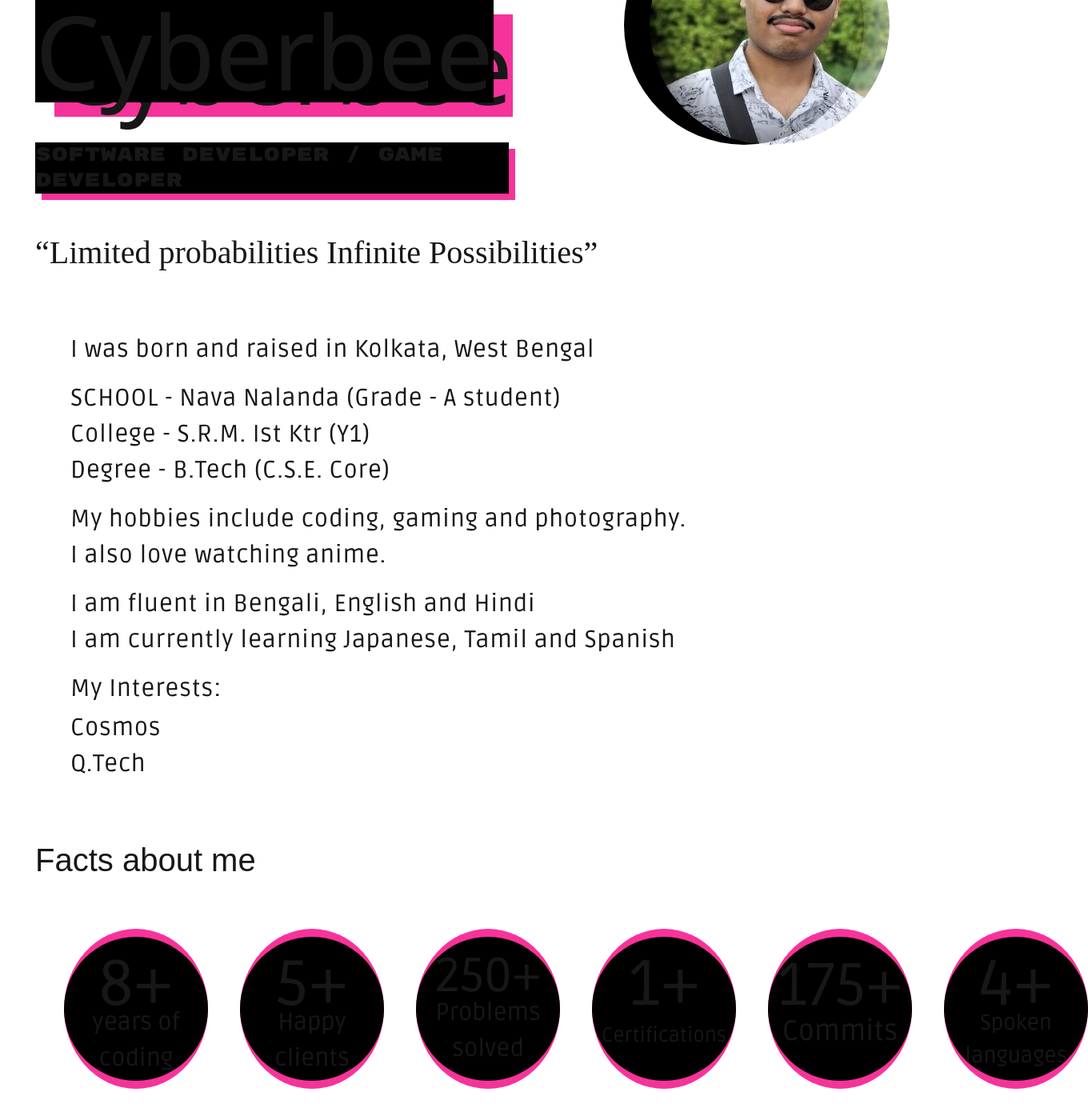
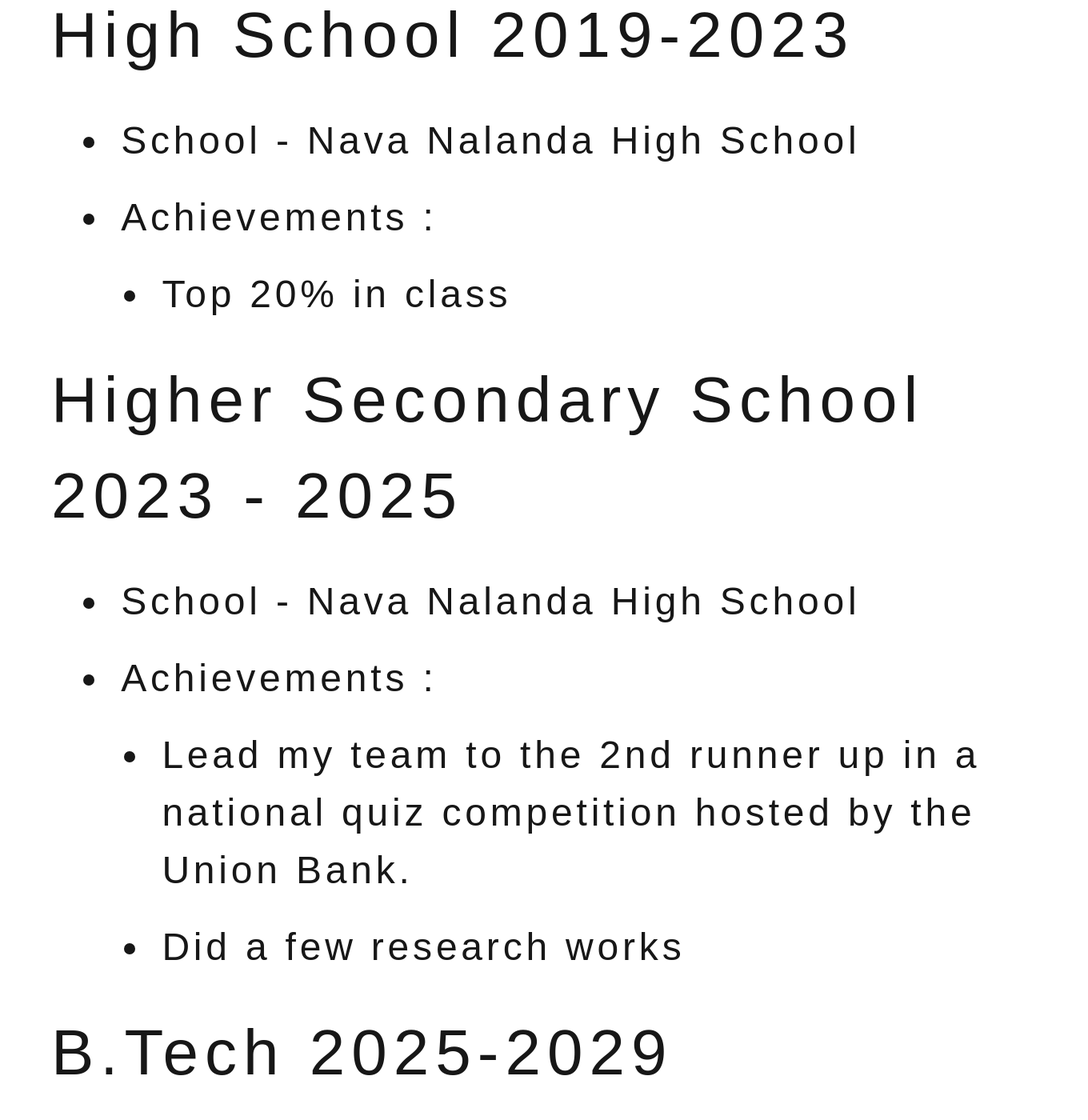
Before and after one commit to Cyberbee-pro/About-me, a Next.js app: page /Resume in a window 1280 px wide. Shown: the part 260-1660 px from the top of the page at 80% size, 1360 px wide, since content can reach past the window. Built offline with nearby package versions, Linux system fonts and the light colour scheme; a web font is replaced by a local one.

Commit message:
Footer fixed and resume done

```diff
--- a/app/Portfolio/page.tsx
+++ b/app/Portfolio/page.tsx
@@ -14,7 +14,7 @@
   return<div className="fixed w-full bg-black h-17 text-2xl z-60"> {/*Navigation bar */}
         <div className="flex mt-5">
           <div className="flex flex-start ml-5 pr-225">
-            Mee
+            <Link href={"../"} className="pl-4 pr-4 mr-4">Mee</Link>
           </div>
           <div className="flex right-0">
             <Link href={"/Skills"} className="pl-4 pr-4 mr-4">Skills</Link>
@@ -28,94 +28,14 @@
 
 const Content =() =>{
   return<div className="absolute inset-x-0 top-16 h-16">
-          <div className="grid grid-cols-2 gap-2
-                grid-rows-[auto_min-content_auto_auto_1fr_min-content]
-                lg:grid-cols-2 sm:grid-cols-1">
-            <div className=" font-pix text-9xl p-5 pl-11 ">I am</div>
+    <div className="tracking-widest text-[6rem] p-3 pl-11">Resume</div>
 
-              <div className="flex row-span-3 justify-center items-center ">
-              <div className="absolute mask-radial-at-center mask-radial-from-50% bg-[url('/pfp.jpg')] w-[300px] h-[300px] rounded-[50%] z-10"></div>
-              <div className="absolute w-[300px] h-[300px] bg-black rounded-[50%] right-50"></div>
-              </div>
+    <div className="">
 
-            <div className="relative font-pix text-9xl p-5 pl-11 h-[170px]">
-              <div className="absolute bg-pink-500 left-17 bottom-1">Cyberbee</div>
-              <div className="absolute bg-black z-10">Cyberbee</div>
-            </div>
+    </div>
 
-            <div className="relative font-one text-2xl p-5 pl-11 h-[100px]">
-              <div className="absolute bg-black z-10">Software Developer / Game Developer</div>
-              <div className="absolute bg-pink-500 translate-x-2 top-7 ">Software Developer / Game Developer</div>
-            </div>
-            <div className="col-span-2 font-wow text-[40px] p-5 pl-11">“Limited probabilities Infinite Possibilities”</div>
-            <div className="col-span-2 font-rud text-[30px] tracking-wide p-5 pl-11">
-        <div className="col-span-2 font-rud text-[30px] tracking-wide p-5 pl-11">
-          <p className="mb-4">I was born and raised in Kolkata, West Bengal</p>
-
-          <p className="mb-4">
-            SCHOOL - Nava Nalanda (Grade - A student)<br/>
-            College - S.R.M. Ist Ktr (Y1)<br/>
-            Degree - B.Tech (C.S.E. Core)
-          </p>
-
-          <p className="mb-4">
-            My hobbies include coding, gaming and photography.<br/>
-            I also love watching anime.
-          </p>
-
-          <p className="mb-4">
-            I am fluent in Bengali, English and Hindi<br/>
-            I am currently learning Japanese, Tamil and Spanish
-          </p>
-
-          <p className="mb-1 **mt-6**">My Interests:</p>
-          <p>Cosmos</p>
-          <p>Q.Tech</p>
-        </div>
-            </div>
-            <div className="font-exp col-span-2 text-[40px] p-5 pl-11">Facts about me </div>
-          </div>
-          <div>
-            <div className="flex content-around gap-10 p-9 pl-20">
-                <div className="flex justify-center items-center w-[200px] h-[200px] bg-pink-500 rounded-[50%] text-center">
-                  <div className="w-[180px] h-[180px] bg-black rounded-[50%]">
-                  <div className="font-rud text-[80px] pb-0">8+</div>
-                  <div className="font-rud text-[30px] -translate-y-[40%]">years of coding</div>
-                  </div>
-                </div>
-                <div className="flex justify-center items-center w-[200px] h-[200px] bg-pink-500 rounded-[50%] text-center">
-                  <div className="w-[180px] h-[180px] bg-black rounded-[50%]">
-                  <div className="font-rud text-[80px] pb-0">5+</div>
-                  <div className="font-rud text-[30px] -translate-y-[40%]">Happy clients</div>
-                  </div>
-                </div>
-                <div className="flex justify-center items-center w-[200px] h-[200px] bg-pink-500 rounded-[50%] text-center">
-                  <div className="w-[180px] h-[180px] bg-black rounded-[50%]">
-                  <div className="font-rud text-[60px] translate-y-[5%]">250+</div>
-                  <div className="font-rud text-[30px] -translate-y-[20%]">Problems solved</div>
-                  </div>
-                </div>
-                <div className="flex justify-center items-center w-[200px] h-[200px] bg-pink-500 rounded-[50%] text-center">
-                  <div className="w-[180px] h-[180px] bg-black rounded-[50%]">
-                  <div className="font-rud text-[80px] pb-0">1+</div>
-                  <div className="font-rud text-[25px] -translate-y-[40%]">Certifications</div>
-                  </div>
-                </div>
-                <div className="flex justify-center items-center w-[200px] h-[200px] bg-pink-500 rounded-[50%] text-center">
-                  <div className="w-[180px] h-[180px] bg-black rounded-[50%]">
-                  <div className="font-rud text-[75px] translate-y-[5%]">175+</div>
-                  <div className="font-rud text-[35px] -translate-y-[40%]">Commits</div>
-                  </div>
-                </div>
-                <div className="flex justify-center items-center w-[200px] h-[200px] bg-pink-500 rounded-[50%] text-center">
-                  <div className="w-[180px] h-[180px] bg-black rounded-[50%]">
-                  <div className="font-rud text-[80px] pb-0">4+</div>
-                  <div className="font-rud text-[27px] -translate-y-[40%]">Spoken languages</div>
-                  </div>
-                </div>
-            </div>
-          </div>
-        </div>
+    <Footer></Footer>
+    </div>
 };
 
 const Footer =() => {
--- a/app/Resume/page.tsx
+++ b/app/Resume/page.tsx
@@ -28,94 +28,44 @@
 
 const Content =() =>{
   return<div className="absolute inset-x-0 top-16 h-16">
-          <div className="grid grid-cols-2 gap-2
-                grid-rows-[auto_min-content_auto_auto_1fr_min-content]
-                lg:grid-cols-2 sm:grid-cols-1">
-            <div className=" font-pix text-9xl p-5 pl-11 ">I am</div>
-
-              <div className="flex row-span-3 justify-center items-center ">
-              <div className="absolute mask-radial-at-center mask-radial-from-50% bg-[url('/pfp.jpg')] w-[300px] h-[300px] rounded-[50%] z-10"></div>
-              <div className="absolute w-[300px] h-[300px] bg-black rounded-[50%] right-50"></div>
-              </div>
-
-            <div className="relative font-pix text-9xl p-5 pl-11 h-[170px]">
-              <div className="absolute bg-pink-500 left-17 bottom-1">Cyberbee</div>
-              <div className="absolute bg-black z-10">Cyberbee</div>
+            <div className="tracking-widest text-[6rem] p-3 pl-11">Resume</div>
+              <div className="tracking-widest text-[5rem] p-3 pl-16">High School 2019-2023</div>
+              <div className="tracking-widest text-[3rem] p-3 pl-22">
+            <ol className="list-disc ml-[4vw]">
+              <li className="p-3">School - Nava Nalanda High School</li>
+              <li className="p-3">Achievements :</li>
+              <ol className="list-disc ml-[4vw]">
+              <li className="p-3">Top 20% in class</li>
+            </ol>
+            </ol>
             </div>
 
-            <div className="relative font-one text-2xl p-5 pl-11 h-[100px]">
-              <div className="absolute bg-black z-10">Software Developer / Game Developer</div>
-              <div className="absolute bg-pink-500 translate-x-2 top-7 ">Software Developer / Game Developer</div>
+              <div className="tracking-widest text-[5rem] p-3 pl-16">Higher Secondary School 2023 - 2025</div>
+              <div className="tracking-widest text-[3rem] p-3 pl-22">
+            <ol className="list-disc ml-[4vw]">
+              <li className="p-3">School - Nava Nalanda High School</li>
+              <li className="p-3">Achievements :</li>
+              <ol className="list-disc ml-[4vw]">
+              <li className="p-3">Lead my team to the 2nd runner up in a national quiz competition hosted by the Union Bank. </li>
+              <li className="p-3">Did a few research works</li>
+            </ol>
+            </ol>
             </div>
-            <div className="col-span-2 font-wow text-[40px] p-5 pl-11">“Limited probabilities Infinite Possibilities”</div>
-            <div className="col-span-2 font-rud text-[30px] tracking-wide p-5 pl-11">
-        <div className="col-span-2 font-rud text-[30px] tracking-wide p-5 pl-11">
-          <p className="mb-4">I was born and raised in Kolkata, West Bengal</p>
 
-          <p className="mb-4">
-            SCHOOL - Nava Nalanda (Grade - A student)<br/>
-            College - S.R.M. Ist Ktr (Y1)<br/>
-            Degree - B.Tech (C.S.E. Core)
-          </p>
+              <div className="tracking-widest text-[5rem] p-3 pl-16">B.Tech 2025-2029</div>
+              <div className="tracking-widest text-[3rem] p-3 pl-22">
+            <ol className="list-disc ml-[4vw]">
+              <li className="p-3">College - S.R.M. IST. KTR</li>
+              <li className="p-3">Achievements :</li>
+              <ol className="list-disc ml-[4vw]">
+              <li className="p-3">Participated in SIH.</li>
+              <li className="p-3">Participated in ICPC Coding contest and ranked 63 out of 250.</li>
+            </ol>
+            </ol>
+            </div>
 
-          <p className="mb-4">
-            My hobbies include coding, gaming and photography.<br/>
-            I also love watching anime.
-          </p>
-
-          <p className="mb-4">
-            I am fluent in Bengali, English and Hindi<br/>
-            I am currently learning Japanese, Tamil and Spanish
-          </p>
-
-          <p className="mb-1 **mt-6**">My Interests:</p>
-          <p>Cosmos</p>
-          <p>Q.Tech</p>
-        </div>
-            </div>
-            <div className="font-exp col-span-2 text-[40px] p-5 pl-11">Facts about me </div>
+            <Footer></Footer>
           </div>
-          <div>
-            <div className="flex content-around gap-10 p-9 pl-20">
-                <div className="flex justify-center items-center w-[200px] h-[200px] bg-pink-500 rounded-[50%] text-center">
-                  <div className="w-[180px] h-[180px] bg-black rounded-[50%]">
-                  <div className="font-rud text-[80px] pb-0">8+</div>
-                  <div className="font-rud text-[30px] -translate-y-[40%]">years of coding</div>
-                  </div>
-                </div>
-                <div className="flex justify-center items-center w-[200px] h-[200px] bg-pink-500 rounded-[50%] text-center">
-                  <div className="w-[180px] h-[180px] bg-black rounded-[50%]">
-                  <div className="font-rud text-[80px] pb-0">5+</div>
-                  <div className="font-rud text-[30px] -translate-y-[40%]">Happy clients</div>
-                  </div>
-                </div>
-                <div className="flex justify-center items-center w-[200px] h-[200px] bg-pink-500 rounded-[50%] text-center">
-                  <div className="w-[180px] h-[180px] bg-black rounded-[50%]">
-                  <div className="font-rud text-[60px] translate-y-[5%]">250+</div>
-                  <div className="font-rud text-[30px] -translate-y-[20%]">Problems solved</div>
-                  </div>
-                </div>
-                <div className="flex justify-center items-center w-[200px] h-[200px] bg-pink-500 rounded-[50%] text-center">
-                  <div className="w-[180px] h-[180px] bg-black rounded-[50%]">
-                  <div className="font-rud text-[80px] pb-0">1+</div>
-                  <div className="font-rud text-[25px] -translate-y-[40%]">Certifications</div>
-                  </div>
-                </div>
-                <div className="flex justify-center items-center w-[200px] h-[200px] bg-pink-500 rounded-[50%] text-center">
-                  <div className="w-[180px] h-[180px] bg-black rounded-[50%]">
-                  <div className="font-rud text-[75px] translate-y-[5%]">175+</div>
-                  <div className="font-rud text-[35px] -translate-y-[40%]">Commits</div>
-                  </div>
-                </div>
-                <div className="flex justify-center items-center w-[200px] h-[200px] bg-pink-500 rounded-[50%] text-center">
-                  <div className="w-[180px] h-[180px] bg-black rounded-[50%]">
-                  <div className="font-rud text-[80px] pb-0">4+</div>
-                  <div className="font-rud text-[27px] -translate-y-[40%]">Spoken languages</div>
-                  </div>
-                </div>
-            </div>
-          </div>
-        </div>
 };
 
 const Footer =() => {
--- a/app/Skills/page.tsx
+++ b/app/Skills/page.tsx
@@ -6,6 +6,7 @@
     <div className="flex flex-col min-h-screen">
       <Navigation />
       <Content />
+
     </div>
   );
 }
@@ -91,7 +92,7 @@
           </div>
 
 
-                    <div className="flex text-[45px] p-2 pl-11"><Image src="/tools.svg" alt="pic of cli" width={70} height={70} />Programing Languages</div>
+                    <div className="flex text-[45px] p-2 pl-11"><Image src="/tools.svg" alt="pic of cli" width={70} height={70} />Tools i use</div>
           <div className="flex">
           <div className="flex flex-col font-medium w-[40vw] ml-11 p-2">
             <ol className="list-decimal ml-[4vw] text-2xl">
@@ -117,7 +118,7 @@
           </div>
           </div>
 
-
+            <Footer></Footer>
         </div>
 };
 
--- a/app/page.tsx
+++ b/app/page.tsx
@@ -115,6 +115,7 @@
                 </div>
             </div>
           </div>
+          <Footer></Footer>
         </div>
 };
 
```
